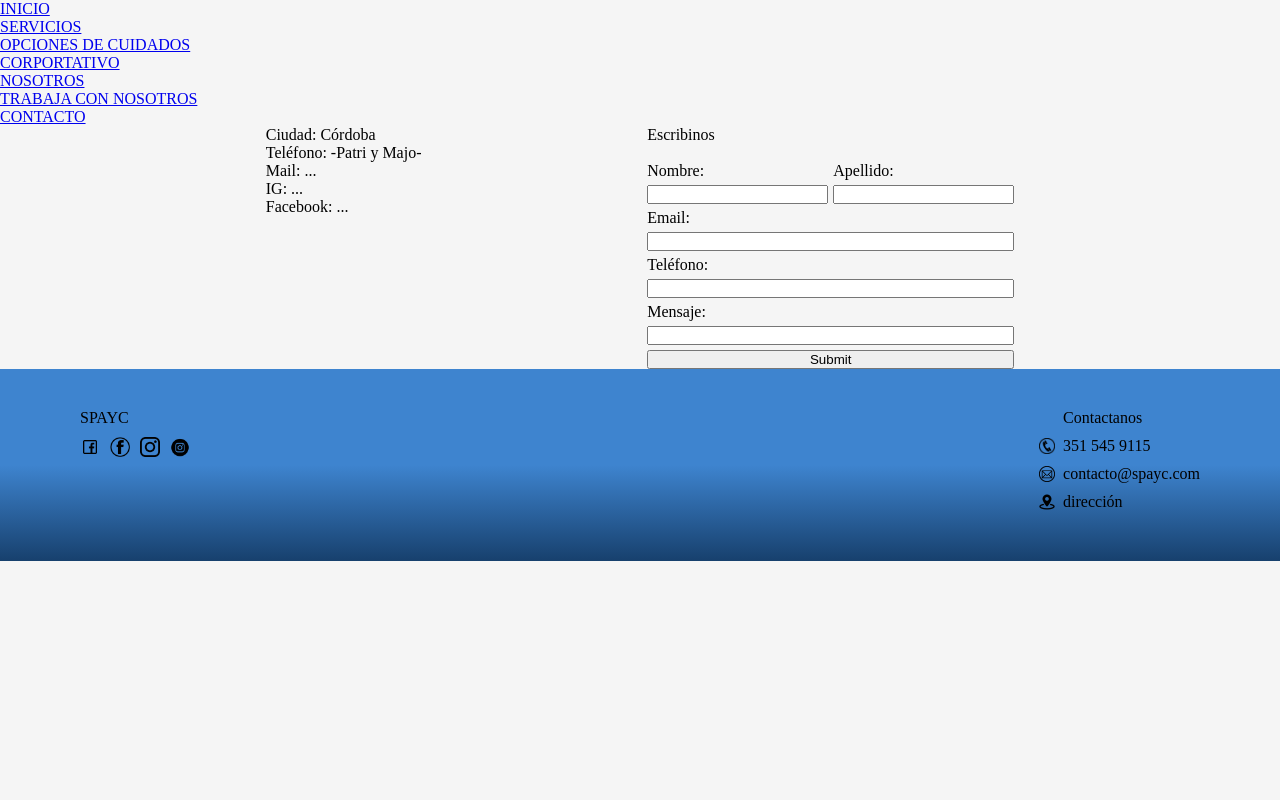
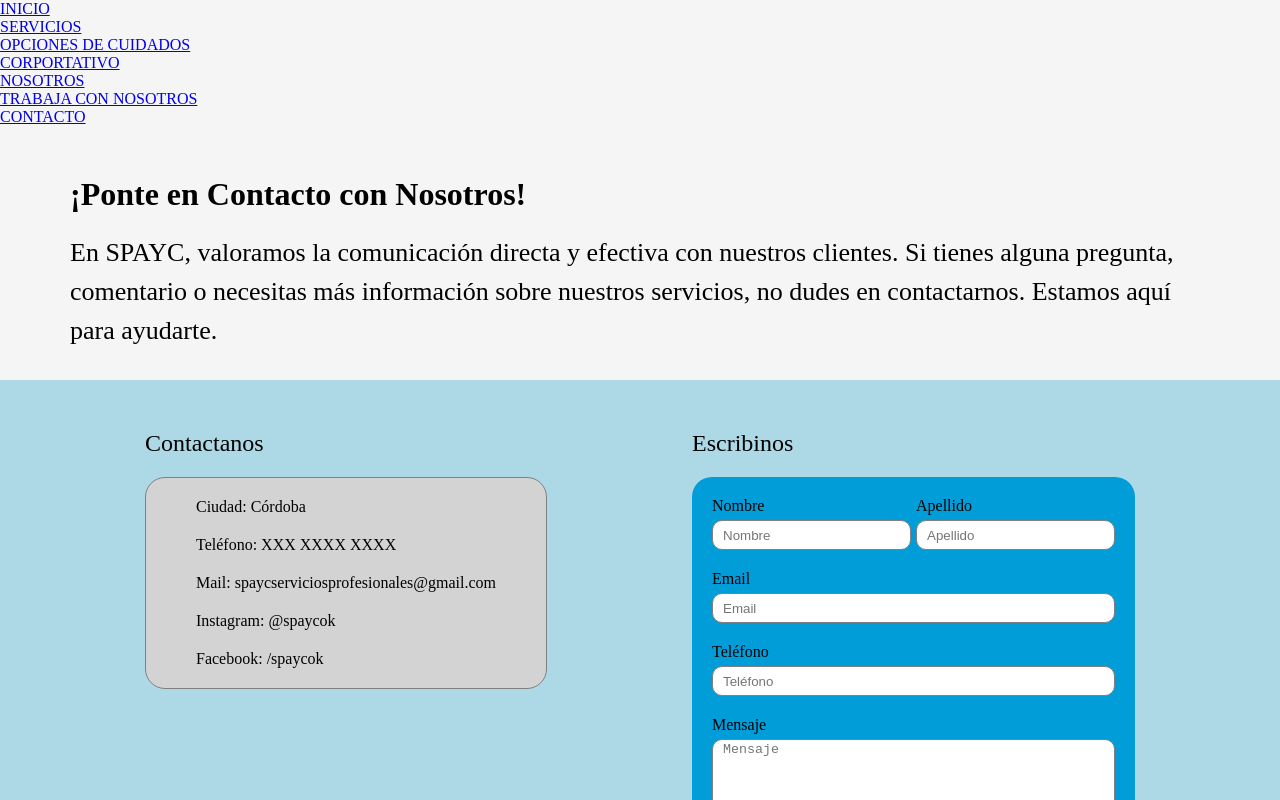
Before and after one commit to Gabriel9022/spayc-front, a React (Vite) app in the folder spayc-frontend/: page /contacto in a window 1280 px wide. Shown: the top 800 px of the page. Built offline with nearby package versions, Linux system fonts and the light colour scheme.

Commit message:
first styles for contact page

```diff
--- a/spayc-frontend/src/Components/Contact/Contact.css
+++ b/spayc-frontend/src/Components/Contact/Contact.css
@@ -1,30 +1,109 @@
-.Contact_component {
+.Contact_intro_section {
     max-width: 1200px;
     margin: 0 auto;
+    display: flex;
+    flex-direction: column;
+    padding: 30px;
 }
 
-.Contact_sections {
+.Contact_intro_title {
+    display: flex;
+    align-items: center;
+    font-size: 32px;
+    font-weight: bold;
+    padding: 20px 0;
+}
+
+h1 {
+    margin: 0 8px;
+    font-size: 32px;
+}
+
+.Contact_intro_description {
+    font-size: 26px;
+    line-height: 1.5;
+}
+
+.Contact_info_form_sections {
+    background-color: lightblue;
     display: flex;
     justify-content: space-evenly;
+    padding: 30px 0;
+}
+
+.Contact_info_container {
+    background-color: lightgrey;
+    padding: 20px 50px;
+    border: solid 1px grey;
+    border-radius: 20px;
+    display: flex;
+    flex-direction: column;
+    row-gap: 20px;
+}
+
+.Contact_info_title, .Contact_form_title {
+    font-size: 24px;
+    margin: 20px 0;
+}
+
+.Contact_form_container {
+    max-width: 580px;
+    max-height: 680px;
+    margin: 0 auto;
 }
 
 .Contact_form {
     display: flex;
     flex-direction: column;
-    row-gap: 5px;
+    row-gap: 20px;
+    background-color: #009DD9;
+    padding: 20px;
+    border-radius: 20px;
 }
 
-.Contact_name_lastName {
+.Contact_container_name_lastName {
     display: flex;
     column-gap: 5px
 }
 
-.Contact_name, .Contact_lastName {
+.Contact_container_name, .Contact_container_lastName, .Contact_container_email,
+.Contact_container_tel, .Contact_container_message {
     display: flex;
     flex-direction: column;
     row-gap: 5px;
 }
 
+.Contact_input {
+    padding: 2px 10px;
+    border: solid 1px gray;
+    border-radius: 10px;
+    height: 30px;
+}
+
+textarea.Contact_input {
+    height: 80px;
+    resize: none;
+}
+
+.Contact_submit {
+    width: 100px;
+    height: 30px;
+    margin: 0 auto;
+    border-radius: 20px;
+    background-color: blue;
+    border: solid blue 1px;
+    color: white;
+    font-weight: 500;
+    outline: none;
+    cursor: pointer;
+    transition: all 1s ease;
+}
+
+.Contact_submit:hover {
+    background-color: darkblue;
+    border: darkblue ;
+}
+
 .Contact_errors {
     color: red;
 }
--- a/spayc-frontend/src/Components/Contact/Contact.tsx
+++ b/spayc-frontend/src/Components/Contact/Contact.tsx
@@ -31,24 +31,31 @@ const Contact: React.FC = () => {
   return (
     <div className='Contact_component'>
       <div className='Contact_sections'>
+        <div className='Contact_intro_section'>
+          <p className='Contact_intro_title'>¡Ponte en <h1>Contacto</h1> con Nosotros!</p>
+          <p className='Contact_intro_description'>En SPAYC, valoramos la comunicación directa y efectiva con nuestros clientes. Si tienes alguna pregunta, comentario o necesitas más información sobre nuestros servicios, no dudes en contactarnos. Estamos aquí para ayudarte.</p>
+        </div>
+        <div className='Contact_info_form_sections'>
           <div className='Contact_section_info'>
-          <p>
-            Ciudad: Córdoba <br/>
-            Teléfono: -Patri y Majo- <br/>
-            Mail: ... <br/>
-            IG: ... <br/>
-            Facebook: ...
-          </p>
+            <p className='Contact_info_title'>Contactanos</p>
+            <div className='Contact_info_container'>
+                <p>Ciudad: Córdoba</p>
+                <p>Teléfono: XXX XXXX XXXX</p>
+                <p>Mail: spaycserviciosprofesionales@gmail.com</p>
+                <p>Instagram: @spaycok</p>
+                <p>Facebook: /spaycok</p>
+            </div>
           </div>
           <div className='Contact_section_form'>
-          <p>Escribinos</p><br/>
+            <p className='Contact_form_title'>Escribinos</p>
             <div className='Contact_form_container'>
               <form className='Contact_form' onSubmit={handleSubmit(onSubmit)}>
-              <div className='Contact_name_lastName'>
-                <div className='Contact_name'>
-                  <label>Nombre:</label>
-                  <input type="text" {...register("firstName",
-                    { required: "Este campo es obligatorio",
+                <div className='Contact_container_name_lastName'>
+                  <div className='Contact_container_name'>
+                    <label>Nombre</label>
+                    <input className='Contact_input' type="text" placeholder='Nombre' {...register("firstName",
+                      {
+                        required: "Este campo es obligatorio",
                         minLength: {
                           value: 4,
                           message: 'Debe contener al menos 4 letras.'
@@ -62,13 +69,14 @@ const Contact: React.FC = () => {
                           message: 'Solo puede contener letras y sin espacios.'
                         }
                       }
-                  )}/>
+                    )} />
                     {errors.firstName && <p className='Contact_errors'>{errors.firstName?.message}</p>}
                   </div>
-                <div className='Contact_lastName'>
-                  <label>Apellido:</label>
-                  <input type="text" {...register("lastName",
-                    { required: "Este campo es obligatorio",
+                  <div className='Contact_container_lastName'>
+                    <label>Apellido</label>
+                    <input className='Contact_input' type="text" placeholder='Apellido' {...register("lastName",
+                      {
+                        required: "Este campo es obligatorio",
                         minLength: {
                           value: 4,
                           message: 'Debe contener al menos 4 letras.'
@@ -82,23 +90,28 @@ const Contact: React.FC = () => {
                           message: 'Solo puede contener letras y sin espacios.'
                         }
                       }
-                  )}/>
+                    )} />
                     {errors.lastName && <p className='Contact_errors'>{errors.lastName?.message}</p>}
                   </div>
                 </div>
-              <label>Email:</label>
-              <input type="email" {...register("email",
-                { required: "Este campo es obligatorio",
+                <div className='Contact_container_email'>
+                  <label>Email</label>
+                  <input className='Contact_input' type="email" placeholder='Email' {...register("email",
+                    {
+                      required: "Este campo es obligatorio",
                       pattern: {
                         value: /^[^\s@]+@[^\s@]+\.[^\s@]+$/,
                         message: 'El formato del email es incorrecto.'
                       }
                     }
-              )}/>
+                  )} />
                   {errors.email && <p className='Contact_errors'>{errors.email?.message}</p>}
-              <label>Teléfono:</label>
-              <input type="tel" {...register("tel",
-                { required: "Este campo es obligatorio",
+                </div>
+                <div className='Contact_container_tel'>
+                  <label>Teléfono</label>
+                  <input className='Contact_input' type="tel" placeholder='Teléfono' {...register("tel",
+                    {
+                      required: "Este campo es obligatorio",
                       minLength: {
                         value: 6,
                         message: "Cantidad de dígitos inválida"
@@ -113,22 +126,25 @@ const Contact: React.FC = () => {
                       }
 
                     }
-              )}/>
+                  )} />
                   {errors.tel && <p className='Contact_errors'>{errors.tel?.message}</p>}
-              <label>Mensaje:</label>
-              <input type="text" {...register("description",
-                { required: "Este campo es obligatorio",
+                </div>
+                <div className='Contact_container_message'>
+                  <label>Mensaje</label>
+                  <textarea className='Contact_input' placeholder='Mensaje' {...register("description",
+                    {
+                      required: "Este campo es obligatorio",
                       maxLength: {
                         value: 600,
                         message: "Se permiten hasta 600 caracteres"
                       }
                     }
-                )}/>
+                  )} />
                   {errors.description && <p className='Contact_errors'>{errors.description?.message}</p>}
-
-              <input type="submit" />
-
+                </div>
+                <input className='Contact_submit' type="submit" />
               </form>
+            </div>
           </div>
         </div>
       </div>
```
Lines whose indentation alone changed are shown as unchanged.
